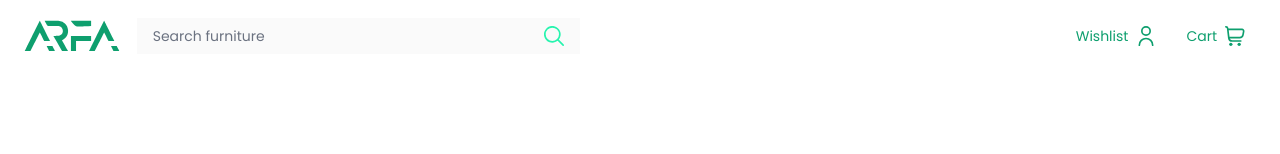
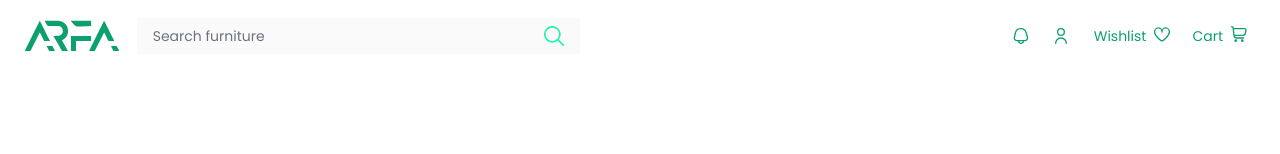
Before and after one commit to domingohernani/arfa, a React (Vite) app in the folder client/: page / in a window 1280 px wide. Shown: the top 154 px of the page. Built offline with nearby package versions, Linux system fonts and the light colour scheme.

Commit message:
added icons on the navigation

```diff
--- a/client/src/components/navigation/NavigationBar.jsx
+++ b/client/src/components/navigation/NavigationBar.jsx
@@ -3,6 +3,8 @@ import logo from "../../assets/logos/logo_green.svg";
 import profile from "../../assets/icons/profile.svg";
 import cart from "../../assets/icons/cart.svg";
 import search from "../../assets/icons/search.svg";
+import heart from "../../assets/icons/heart.svg";
+import notif from "../../assets/icons/notif.svg";
 import { Link } from "react-router-dom";
 
 function NavigationBar() {
@@ -28,25 +30,35 @@ function NavigationBar() {
           height="auto"
         />
       </div>
-      <div className="flex items-center justify-end col-start-11 gap-2 ">
-        <button className="flex justify-center gap-2 px-4 bg-transparent focus:outline-none md:px-5 hover:border-arfagreen">
+      <div className="flex items-center justify-end col-start-11 ">
+        <img
+          src={notif}
+          alt="notif"
+          className="w-4 h-auto mx-3 cursor-pointer"
+        />
+        <img
+          src={profile}
+          alt="profile"
+          className="w-4 h-auto mx-3 cursor-pointer"
+        />
+        <button className="flex justify-center gap-2 px-4 bg-transparent focus:outline-none md:px-5">
           <span className="text-xs font-normal text-arfagreen md:text-sm">
             Wishlist
           </span>
           <img
-            src={profile}
-            alt="profile"
-            className="w-3 h-auto cursor-pointer md:w-5"
+            src={heart}
+            alt="wishlist"
+            className="w-3 h-auto cursor-pointer md:w-4"
           />
         </button>
-        <button className="flex justify-center gap-2 px-4 bg-transparent focus:outline-none md:px-5 hover:border-arfagreen">
+        <button className="flex justify-center gap-2 px-4 bg-transparent focus:outline-none md:px-4">
           <span className="text-xs font-normal text-arfagreen md:text-sm">
             Cart
           </span>
           <img
             src={cart}
             alt="cart"
-            className="w-3 h-auto cursor-pointer md:w-5"
+            className="w-3 h-auto cursor-pointer md:w-4"
           />
         </button>
       </div>
```
Also changed, not shown: client/src/assets/icons/heart.svg (added), client/src/assets/icons/notif.svg (added).
